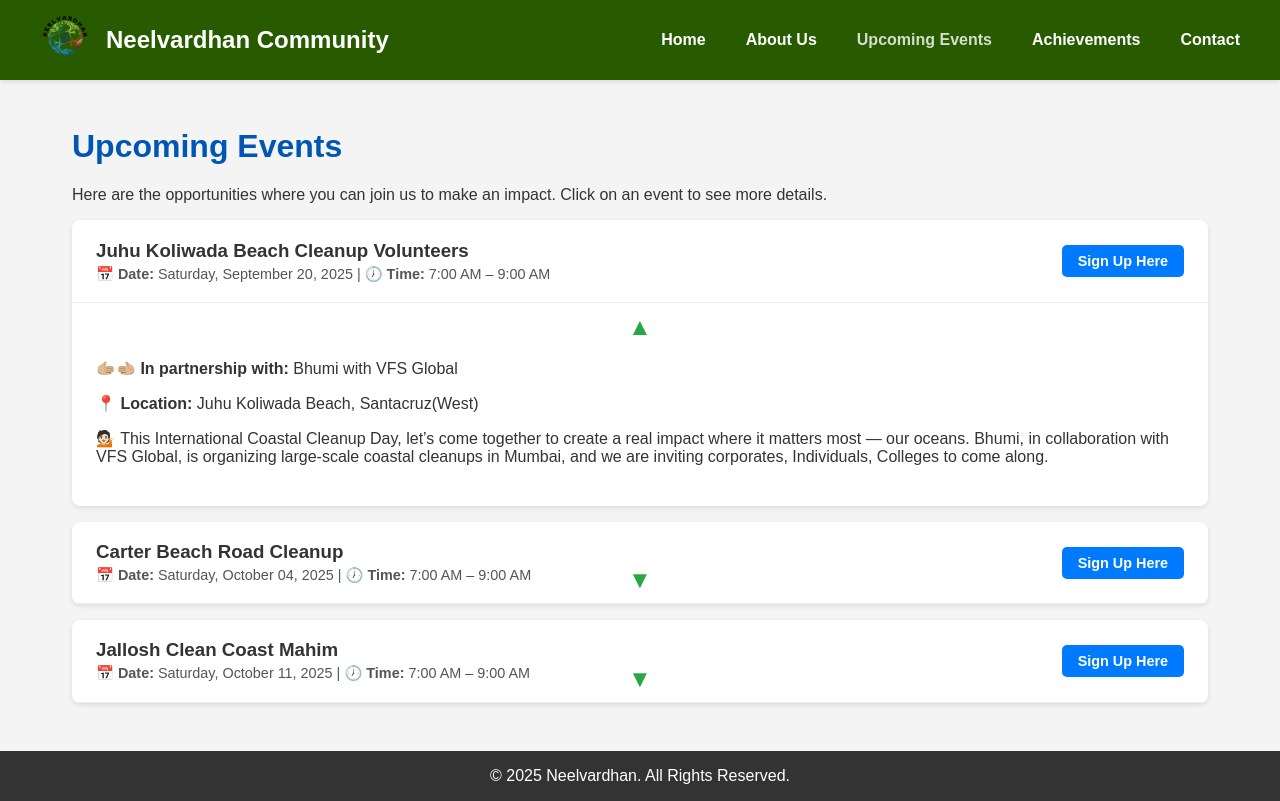
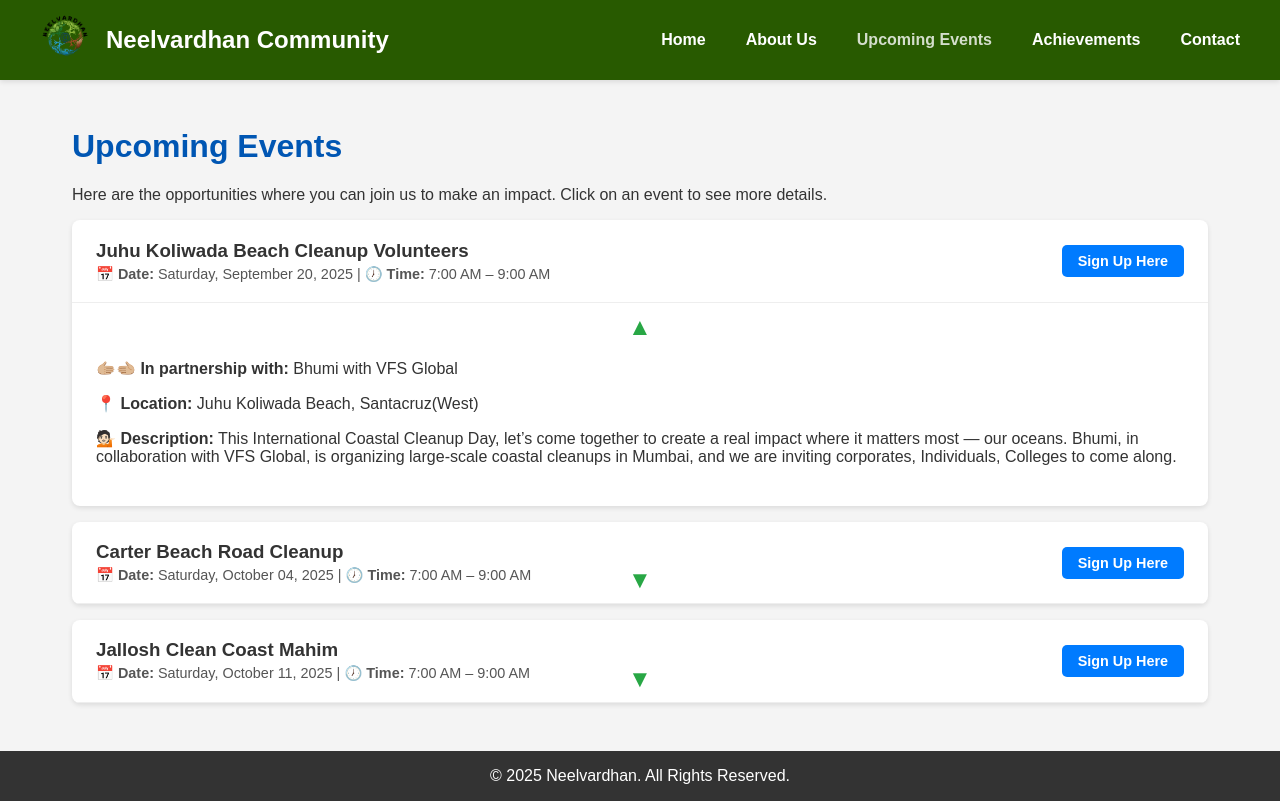
Before and after one commit to OG-DHRUV-1002/dns-website, a React (Create React App) app: page /upcoming-events in a window 1280 px wide. Both pictures are taken after a click on the element 640 px from the left and 261 px from the top of the page. Built offline with nearby package versions, Linux system fonts and the light colour scheme.

Commit message:
EventCard.js

```diff
--- a/src/components/EventCard.js
+++ b/src/components/EventCard.js
@@ -34,7 +34,7 @@ const EventCard = ({ event, isExpanded, onHeaderClick }) => {
           <div className="event-toggle-icon expanded">▲</div>
           <p><strong>🫱🏼‍🫲🏼 In partnership with:</strong> {event.ngo}</p>
           <p><strong>📍 Location:</strong> {event.location}</p>
-          <p>💁🏻 {event.description}</p>
+          <p><strong>💁🏻 Description:</strong> {event.description}</p>
         </div>
       )}
        {/* Show the down arrow only when collapsed */}
```
